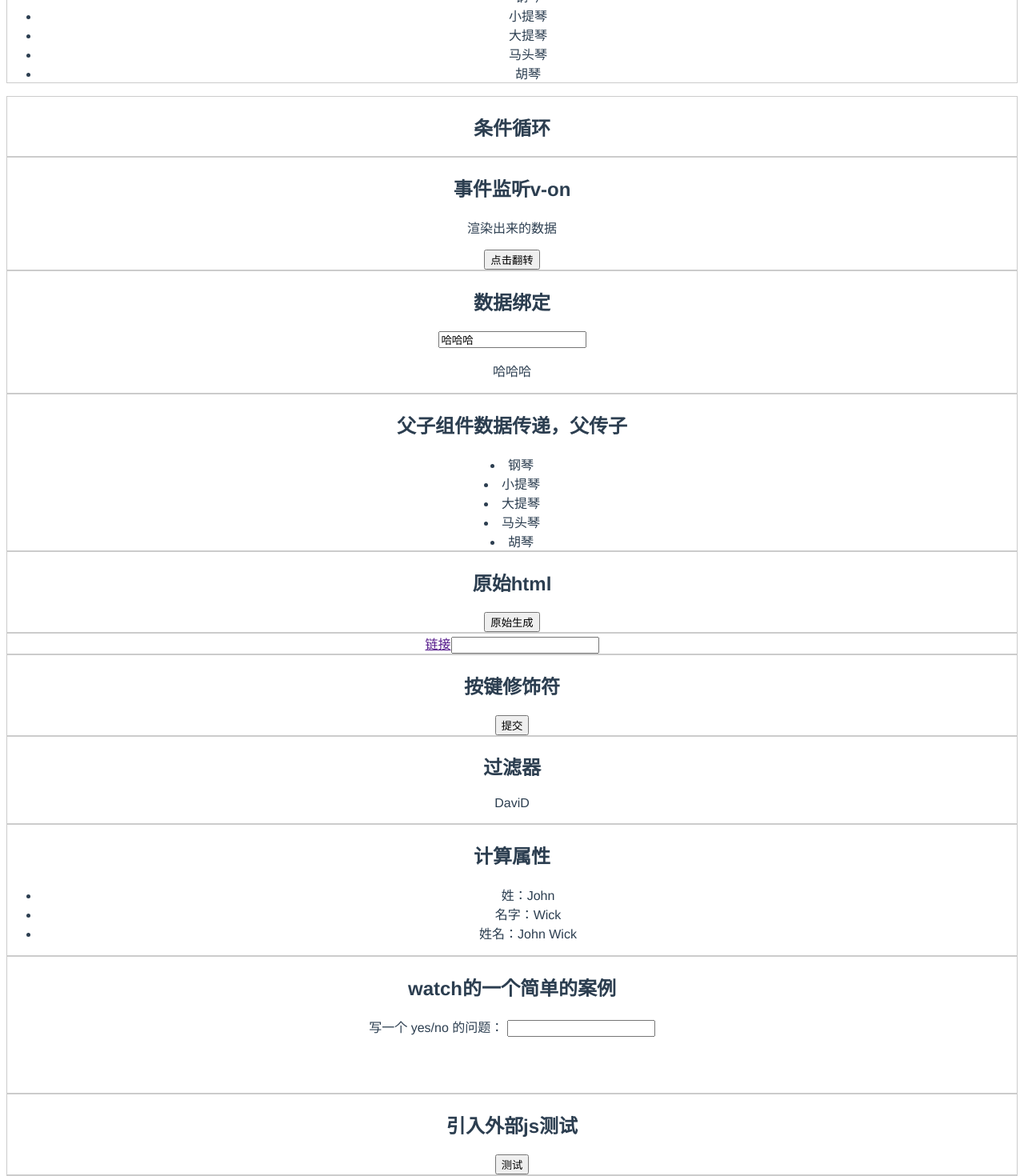
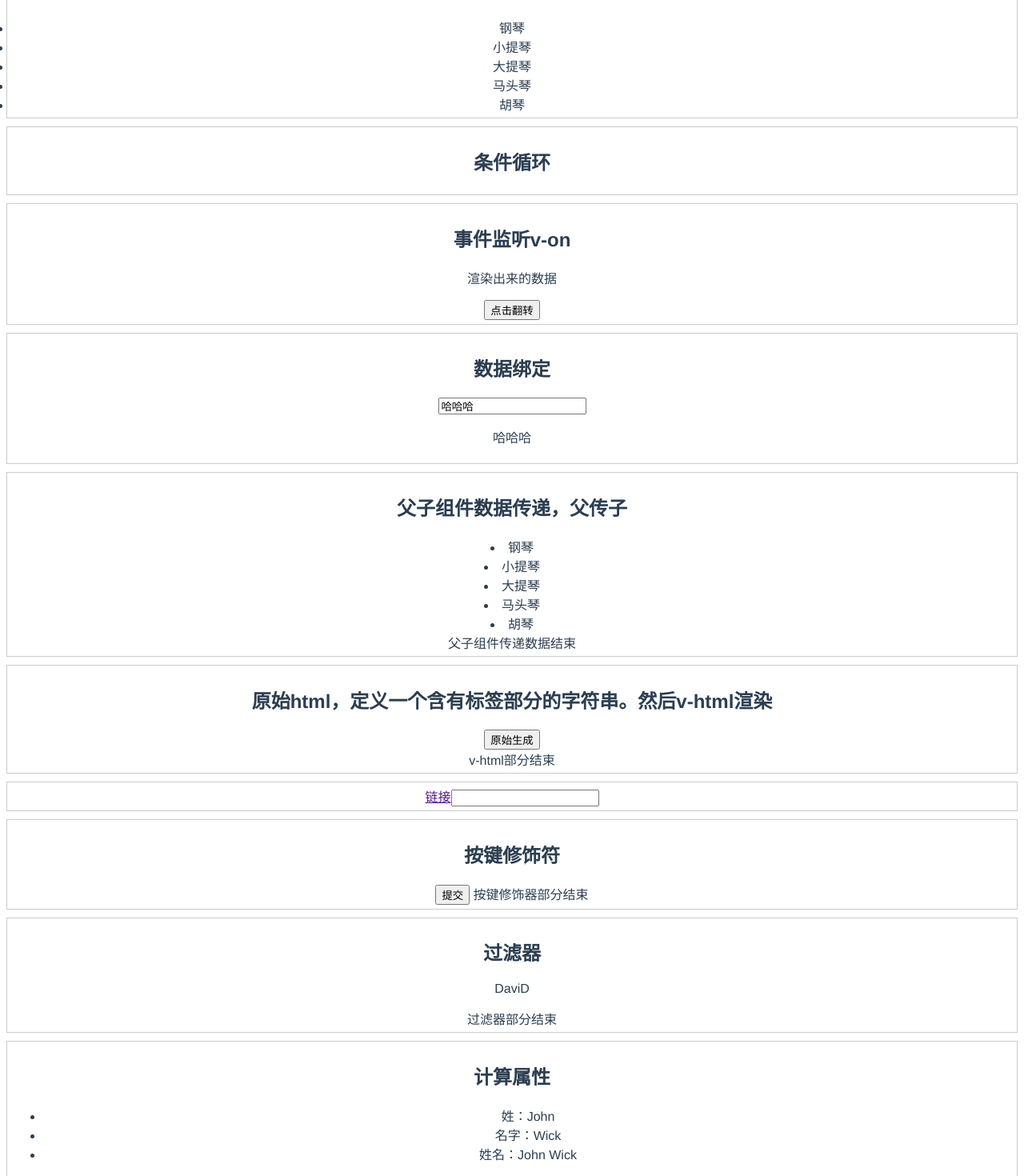
Before and after one commit to Neisun/vue-revision, a Vue app: page / in a window 1280 px wide. Shown: the part 660-2130 px from the top of the page at 80% size. Built offline with nearby package versions, Linux system fonts and the light colour scheme.

Commit message:
v-for部分总结完毕

```diff
--- a/src/App.vue
+++ b/src/App.vue
@@ -15,65 +15,70 @@
     <router-view :style="{color:'orange'}"></router-view>
     <Btn></Btn>
     <button @click="commit">点我减1</button>
-    <div :style="{'border':'1px solid #ccc'}">
+    <div :style="style">
       {{myNum}}
     </div>
-    <div :style="{'border':'1px solid #ccc'}">
+    <div :style="style">
       <h2>渲染出来的数据</h2>
       {{msg}}
     </div>
-    <ul :style="{'border':'1px solid #ccc'}">
+    <ul :style="style">
       <h2>遍历来的数据</h2>
       <li v-for="(item,index) in lists" :key="item.id" :class="'list'+item.id">
         {{item.name}}
       </li>
     </ul>
-    <div :style="{'border':'1px solid #ccc'}">
+    <div :style="style">
       <h2>条件循环</h2>
       <p v-if="seen">can you see me?</p>
     </div>
-    <div :style="{'border':'1px solid #ccc'}">
+    <div :style="style">
       <h2>事件监听v-on</h2>
       <p>{{msg}}</p>
       <button @click="reverse">点击翻转</button>
     </div>
-    <div :style="{'border':'1px solid #ccc'}">
+    <div :style="style">
       <h2>数据绑定</h2>
       <input type="text" v-model="inp">
       <p>{{inp}}</p>
     </div>
-    <div :style="{'border':'1px solid #ccc'}">
+    <div :style="style">
       <h2>父子组件数据传递，父传子</h2>
       <!--容易产生误会的地方，在这里做一个记录  -->
       <!--首先，在组件中我绑定是childData，现在我想从父组件 中拿来数据进行对子组件的数据进行渲染，首先我要知道，我想渲染的是什么数据。我想渲染的是lists这个数组中的每一项的name  -->
       <!--首先，循环遍历这个数组，然后把每一项的item绑定给childData，还需要记住的是，给每一个组件绑定一个key  -->
       <Child v-for="item in lists" :childData="item" :key="item.id"></Child>
+      父子组件传递数据结束
     </div>
-    <div :style="{'border':'1px solid #ccc'}">
-      <h2>原始html</h2>
+    <div :style="style">
+      <h2>原始html，定义一个含有标签部分的字符串。然后v-html渲染</h2>
       <div v-html="rawHTML"></div>
+      v-html部分结束
     </div>
-    <div :style="{'border':'1px solid #ccc'}">
+    <div :style="style">
       <a :href="url" target="_blank">链接</a>
       <input type="text" v-model="url">
     </div>
-    <div :style="{'border':'1px solid #ccc'}">
+    <div :style="style">
       <h2>按键修饰符</h2>
       <button @keyup.enter="submit" @click="submit">提交</button>
+      按键修饰器部分结束
     </div>
-    <div :style="{'border':'1px solid #ccc'}">
+    <div :style="style">
       <h2>过滤器</h2>
       <p>{{value | capitalize |filterA}}</p>
+      过滤器部分结束
     </div>
-    <div :style="{'border':'1px solid #ccc'}">
+    <div :style="style">
       <h2>计算属性</h2>
       <ul>
         <li>姓：{{firstName}}</li>
         <li>名字：{{lastName}}</li>
         <li>姓名：{{fullName}}</li>
       </ul>
+      计算属性部分 结束
     </div>
-    <div :style="{'border':'1px solid #ccc'}">
+    <div :style="style">
       <h2>watch的一个简单的案例</h2>
       <p>
         写一个 yes/no 的问题：
@@ -81,14 +86,16 @@
       </p>
       <p style="height:20px;">{{answer}}</p>
       <img :src="imgUrl" alt="">
+      watch部分 结束
     </div>
-    <div :style="{'border':'1px solid #ccc'}">
+    <div :style="style">
       <h2>引入外部js测试</h2>
       <button type="button" @click="test">测试</button>
+      引入外部js测试 结束
     </div>
-    <div :style="{'border':'1px solid #ccc'}">
+    <div :style="style">
       <h2>class与style的绑定</h2>
-      <div :style="{'border':'1px solid #ccc'}">
+      <div :style="style">
         <h3>一、class的绑定，:class=""</h3>
         <h4>第一种：直接绑定类名:class="{'class1':true/false,'class2':true/false}",true/false可以用变量替代</h4>
         <div class="div" :class="{'ok':flag,'error':!flag}"></div>
@@ -105,7 +112,7 @@
         <div :class="[{'ok':flag},classC]"></div>
         <h5>上边的几种方式需要灵活运用，没有什么是死的。</h5>
       </div>
-      <div :style="{'border':'1px solid #ccc'}">
+      <div :style="style">
         <h3>二、style的绑定:style=".."</h3>
         <h4>第一种，直接绑定属性和属性值,:style="{'attr1':'value1','attr2','value2'}"</h4>
         <div :style="{'width':'200px','height':'200px','border':'1px solid #ccc','margin-left':marginLeft+'px'}"></div>
@@ -120,8 +127,9 @@
         <h4>第三种：数组的方式:style="[styleObj1,styleObj2]",在数组中直接书写定义好的对象</h4>
         <div :style="[styleObj3,styleObj4]"></div>
       </div>
+      class与style绑定部分结束
     </div>
-    <div :style="{'border':'1px solid #ccc'}">
+    <div :style="style">
       <h2>条件判断：v-if,v-else,v-else-if,基本用法不演示。为了作用于一组标签，我们一般把这些标签放在template中</h2>
       <div>
         <template v-if="bover">
@@ -148,10 +156,11 @@
         </template>
         <button type="button" @click="toggleType">toggle</button>
       </div>
+      v-if 部分结束
     </div>
-    <div :style="{'border':'1px solid #ccc'}">
+    <div :style="style">
       <h2>关于v-for，循环遍历，基础语法不多做解释</h2>
-      <div :style="{'border':'1px solid #ccc'}">
+      <div :style="style">
         <h3>v-for在对象中的使用:v-for="(value,key,index) in obj",注意顺序,value,key,index</h3>
         <ul>
           <li v-for="(value,key,index) in obj" :key="index">
@@ -159,8 +168,8 @@
           </li>
         </ul>
       </div>
-      <div :style="{'border':'1px solid #ccc'}">
-        <h3>与template联用</h3>
+      <div :style="style">
+        <h3>与template联用，将标签包裹在template中，把template当做容器</h3>
         <template v-for="(n,index) in 3">
           <button :key="index">{{n}}--按钮</button>
         </template>
@@ -174,7 +183,7 @@
           <ul>
             <!--被注释的是正确的方式，但是不规范的方式也没有报错。。。  -->
             <!-- <li is="Todo" v-for="(item,index) in things" :key="item.id" :title="item.title" @del="dele(index)"></li> -->
-             <Todo v-for="(item,index) in things" :key="item.id" :title="item.title" @del="dele(index)"></Todo>
+            <Todo v-for="(item,index) in things" :key="item.id" :title="item.title" @del="dele(index)"></Todo>
           </ul>
         </div>
       </div>
@@ -185,13 +194,38 @@
         </ul>
       </div>
       <div :style="style">
-        <h3>遍历的数组数据更新问题，其他的数组操作都会触发数据更新，唯独slice,concat,filter不会，处理这种情况需要返回一个数组然后替换原数组</h3>
+        <h3>遍历的数组数据更新问题，其他的数组操作都会触发数据更新，唯独slice,concat,filter不会，处理这种情况需要返回一个数组然后替换原数组，concat和slice用法雷同，都是数组的替代。</h3>
         <!--先看一下，filter  -->
         <ul>
           <li v-for="(item,index) in testLists" :key="index">{{item}}</li>
         </ul>
         <button @click="changeArray">用filter变魔术</button>
       </div>
+      <div :style="style">
+        <h3>改变数组下标，看看会不会更新数据。经过测试确实不能改变数据</h3>
+        <ul>
+          <li v-for="(item,index) in anotherLists" :key="index">{{item}}</li>
+        </ul>
+        <button @click="changeThings">使用数组下标改变数据，测试能否将hello改为123</button>
+      </div>
+      <div :style="style">
+        <h3>修改数组长度，直接vm.array.length = newLength,不生效。下边有两个栗子。第一个是直接修改数组长度，第二是使用splice方法。</h3>
+        <ul>
+          <li v-for="(item,index) in arr" :key="index">{{item}}</li>
+        </ul>
+        <button @click="changeLength_1">直接改变数组长度</button>
+        <button @click="changeLength_2">splice方式</button>
+      </div>
+      <div :style="style">
+        <h3>显示过滤结果/排序结果,要么是计算属性，要么是直接在遍历时候调用方法</h3>
+        <ul>
+          <li v-for="(n,index) in evenNum" :key="index">{{n}}</li>
+        </ul>
+        <ul>
+          <li v-for="(m,index) in even(number)" :key="index">{{m}}</li>
+        </ul>
+      </div>
+      v-for 部分结束
     </div>
   </div>
 </template>
@@ -215,8 +249,10 @@ export default {
   name: 'app',
   data: function () {
     return {
-      style:{
-        "border":"1px solid #ccc"
+      style: {
+        "border": "1px solid #ccc",
+        "margin": "10px 0 10px 0",
+        "padding": "5px"
       },
       msg: "渲染出来的数据",
       lists: [{
@@ -281,36 +317,48 @@ export default {
         age: 40,
         wife: "维多利亚"
       },
-      thing:"",
-      things:[
+      thing: "",
+      things: [
         {
-          title:"写博客",
-          id:1,
-          isCompleted:true
+          title: "写博客",
+          id: 1,
+          isCompleted: true
         },
         {
-          title:"改代码",
-          id:2,
-          isCompleted:false
+          title: "改代码",
+          id: 2,
+          isCompleted: false
         },
         {
-          title:"打台球",
-          id:3,
-          isCompleted:false
+          title: "打台球",
+          id: 3,
+          isCompleted: false
         },
         {
-          title:"睡觉",
-          id:4,
-          isCompleted:true
+          title: "睡觉",
+          id: 4,
+          isCompleted: true
         },
       ],
-      thingsId:5,
-      testLists:[
+      thingsId: 5,
+      testLists: [
         "Football",
         "Basketball",
         "Netball",
         "Tableball"
-      ]
+      ],
+      anotherLists: [
+        "hello",
+        "world",
+        "hhhh"
+      ],
+      arr: [
+        "nice",
+        "beautiful",
+        "cute",
+        "pretty"
+      ],
+      number: [0, 1, 2, 3, 4, 5]
     }
   },
   components: {
@@ -352,6 +400,11 @@ export default {
       return {
         "border": "1px solid #ccc"
       }
+    },
+    evenNum: function () {
+      return this.number.filter((item) => {
+        return item % 2 === 0;
+      })
     }
   },
   methods: {
@@ -402,24 +455,41 @@ export default {
         this.loginType = "username"
       }
     },
-    addNewThing:function () {
+    addNewThing: function () {
       this.thingsId++;
       this.things.push({
-        title:this.thing,
-        id:this.thingsId,
-        isCompleted:true
+        title: this.thing,
+        id: this.thingsId,
+        isCompleted: true
       })
       this.thing = ""
     },
-    dele:function (index) {
-      this.things.splice(index,1)
+    dele: function (index) {
+      this.things.splice(index, 1)
     },
     // 使用数组filter方法，不能更新数组，而是返回一个新数组，那么需要心数组赋值给原数组
-    changeArray:function () {
-      this.testLists =  this.testLists.filter(function (item) {
+    changeArray: function () {
+      this.testLists = this.testLists.filter(function (item) {
         // console.log(item)
         // console.log(item.match(/Football/g))
-        return item.match(/Football/g)
+        return item.match(/Football/g);
+      })
+    },
+    // 直接改变下标的方式，确实不能触发数据更新
+    changeThings: function () {
+      this.anotherLists[0] = "123";
+      console.log(this.anotherLists)
+    },
+    // 直接改变数组length
+    changeLength_1: function () {
+      this.arr.length = 3;
+    },
+    changeLength_2: function () {
+      this.arr.splice(3);
+    },
+    even: function (number) {
+      return number.filter((item) => {
+        return item % 2 !== 0;
       })
     }
   },
```
